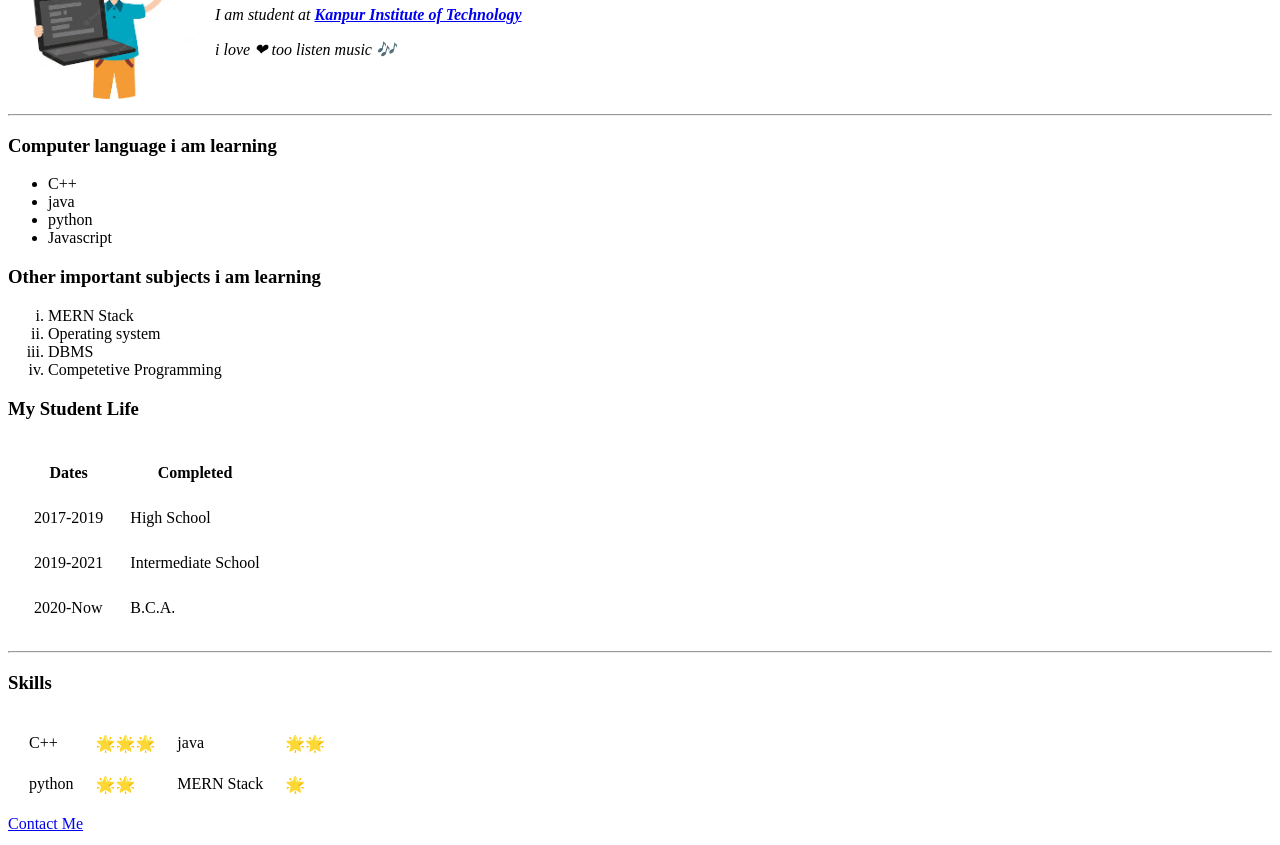
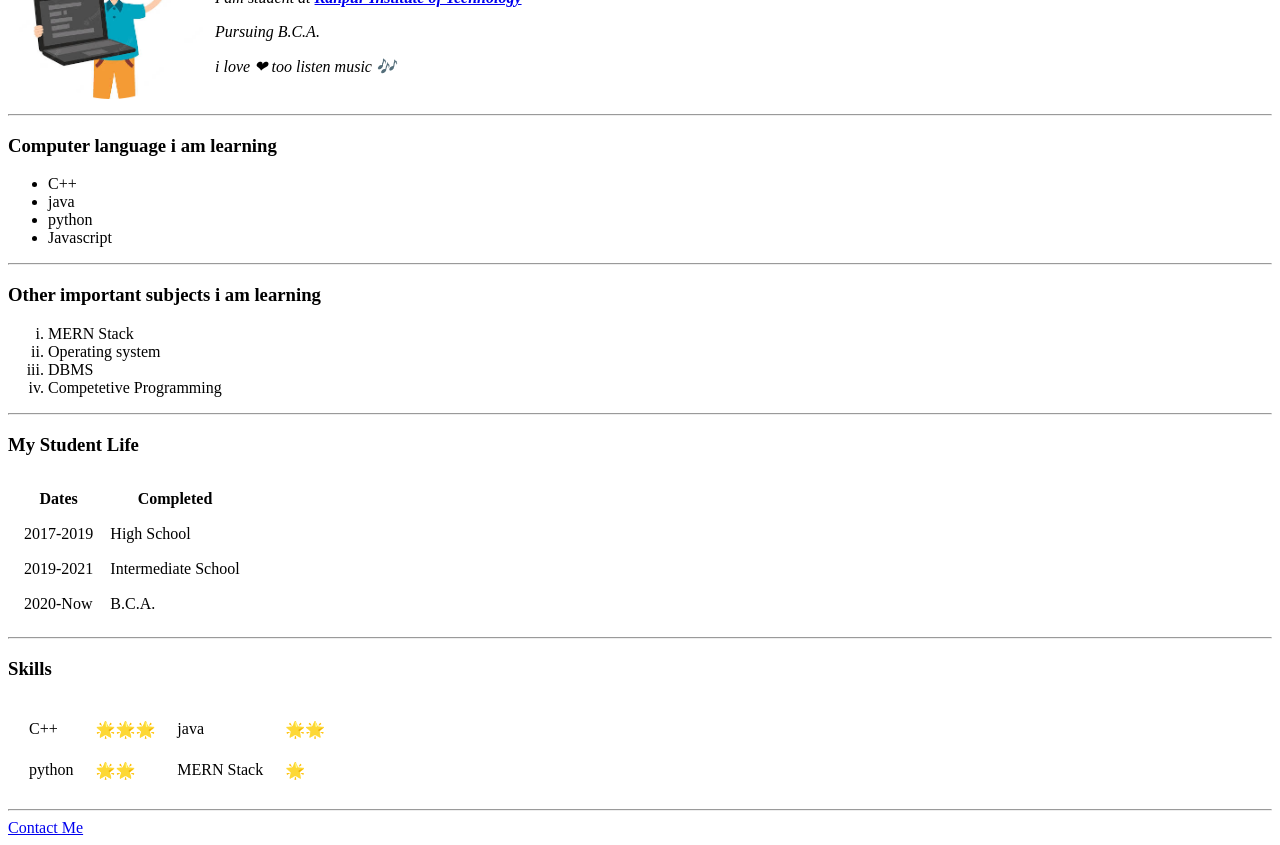
Before and after one commit to Anurag0Verma/portfolio, a plain HTML site: page index.html in a window 1280 px wide. Shown: the part 112-957 px from the top of the page. Drawn offline with Linux system fonts and the light colour scheme.

Commit message:
added hr tags

```diff
--- a/index.html
+++ b/index.html
@@ -18,6 +18,7 @@
       <td> <h1>Anurag Verma</h1>
 
   <p><em>I am student at <strong> <a href="https://www.kit.ac.in/">Kanpur Institute of Technology</a></strong></em></p>
+  <p><em>Pursuing B.C.A. </em></p>
 
   <p><em>i love ❤  too listen music 🎶 </em></p></td>
     </tr>
@@ -36,6 +37,8 @@
   <li>Javascript</li>
 </ul>
 
+<hr>
+
 <h3>Other important subjects i am learning</h3>
 
 <ol type="i">
@@ -45,8 +48,10 @@
   <li>Competetive Programming </li>
 </ol>
 
+<hr>
+
 <h3>My Student Life</h3>
-<table cellspacing ="25">
+<table cellspacing ="15">
   <thead>
     <tr>
       <th>Dates</th>
@@ -91,6 +96,8 @@
   </tr>
 </table>
 
+<hr>
+
 <a href="contact-me.html">Contact Me</a>
 
 </body>
```
